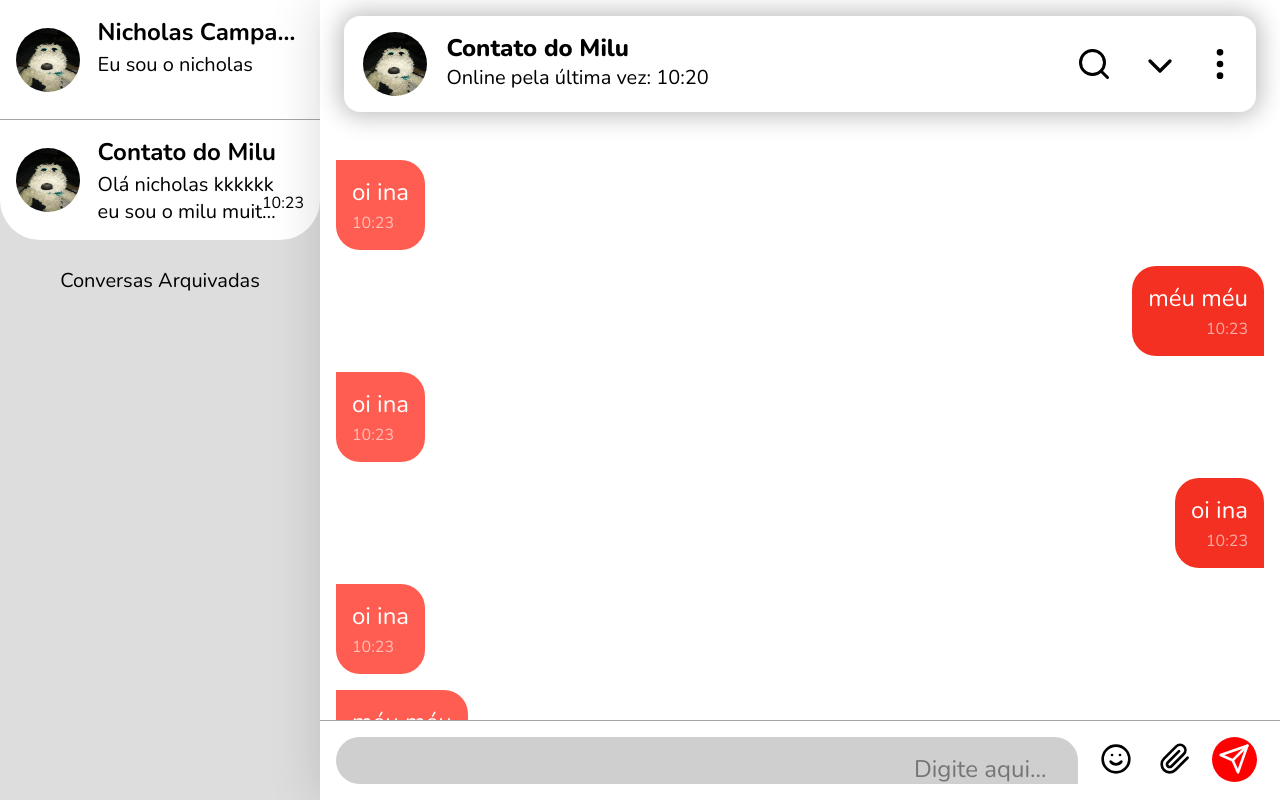
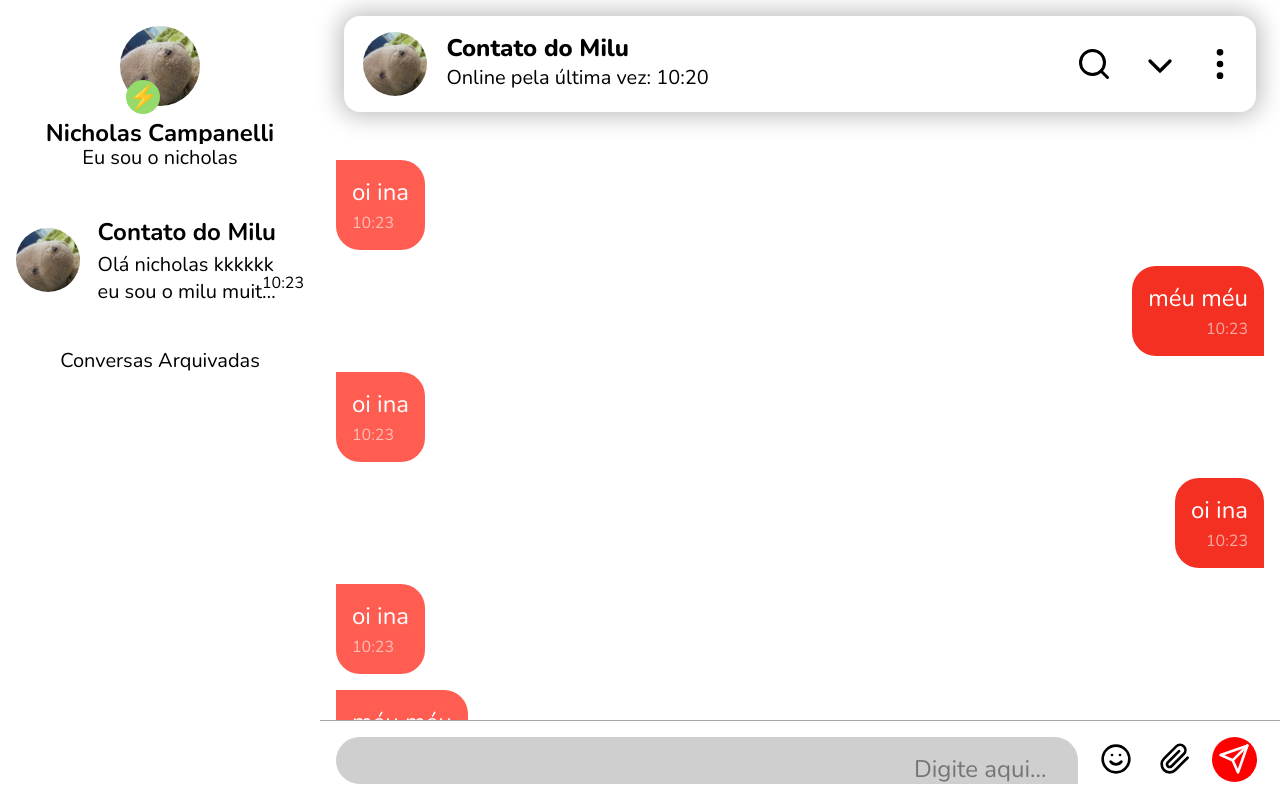
Before and after one commit to niccampanelli/Talker, a React (Create React App) app in the folder frontend/: page / in a window 1280 px wide. Built offline with nearby package versions, Linux system fonts and the light colour scheme.

Commit message:
Adding Current User Status Emoji

```diff
--- a/frontend/src/global.css
+++ b/frontend/src/global.css
@@ -12,7 +12,7 @@
 }
 
 body {
-  background-color: #ddd;
+  background-color: rgb(255, 255, 255);
 }
 
 .clickBlocker{
--- a/frontend/src/screens/Home/index.js
+++ b/frontend/src/screens/Home/index.js
@@ -56,9 +56,10 @@ export default function Home(){
             <div className="content">
                 <section className="sideSection">
                     <div className="currentUser">
-                        <div className="currentUserPhoto">
-                            <img src={ImageExample} className="currentUserImg"/>
-                        </div>
+                        <img src={ImageExample} className="currentUserImg"/>
+                            <div id="currentUserStatus" className="currentUserStatus">
+                                <h1 id="currentUserStatusEmoji">⚡</h1>
+                            </div>
                         <div className="currentUserInfo">
                             <h1 className="currentUserName">Nicholas Campanelli</h1>
                             <h1 className="currentUserDetail">Eu sou o nicholas</h1>
--- a/frontend/src/screens/Home/style.css
+++ b/frontend/src/screens/Home/style.css
@@ -12,26 +12,45 @@
 }
 
 .currentUser{
+  position: relative;
   background-color: white;
   z-index: 2;
   width: 100%;
-  height: 15vh;
+  height: 25vh;
   padding: 2vh;
   display: grid;
-  grid-template-columns: minmax(0, 20%) minmax(0, 80%);
-  border-bottom: .2vh solid rgba(0, 0, 0, 0.35);
-}
-
-.currentUserPhoto{
-  margin: auto;
-  width: 8vh;
-  height: 8vh;
+  grid-template-rows: minmax(0, 60%) minmax(0, 40%);
 }
 
 .currentUserImg{
   border-radius: 5vh;
   width: 100%;
   height: 100%;
+  position: relative;
+  z-index: 3;
+  margin: auto;
+  top: 0;
+  width: 10vh;
+  height: 10vh;
+}
+
+.currentUserStatus{
+  position: absolute;
+  z-index: 4;
+  right: 20vh;
+  top: 10vh;
+  background-color: #94db6b;
+  border-radius: 100vh;
+  width: 4.2vh;
+  height: 4.2vh;
+  display: flex;
+  align-items: center;
+  justify-content: center;
+  user-select: none;
+  -moz-user-select: none;
+  -webkit-user-drag: none;
+  -webkit-user-select: none;
+  -ms-user-select: none;
 }
 
 .currentUserInfo{
@@ -45,16 +64,16 @@
   white-space: nowrap;
   overflow: hidden;
   text-overflow: ellipsis;
-  width: 90%;
-  margin-left: 3vh;
+  text-align: center;
+  width: 100%;
 }
 
 .currentUserDetail{
   white-space: nowrap;
   overflow: hidden;
   text-overflow: ellipsis;
-  width: 90%;
-  margin-left: 3vh;
+  text-align: center;
+  width: 100%;
   font-weight: 400;
   font-size: 2.5vh;
 }
@@ -206,8 +225,6 @@
   display: grid;
   -ms-grid-rows: minmax(0, 90vh) minmax(0, 10vh);
       grid-template-rows: minmax(0, 90vh) minmax(0, 10vh);
-  -webkit-box-shadow: 0 0 6vh 0vh rgba(0, 0, 0, 0.150);
-          box-shadow: 0 0 6vh 0vh rgba(0, 0, 0, 0.150);
   z-index: 3;
 }
 
```
Also changed, not shown: frontend/src/assets/images/imageExample.jpg.
